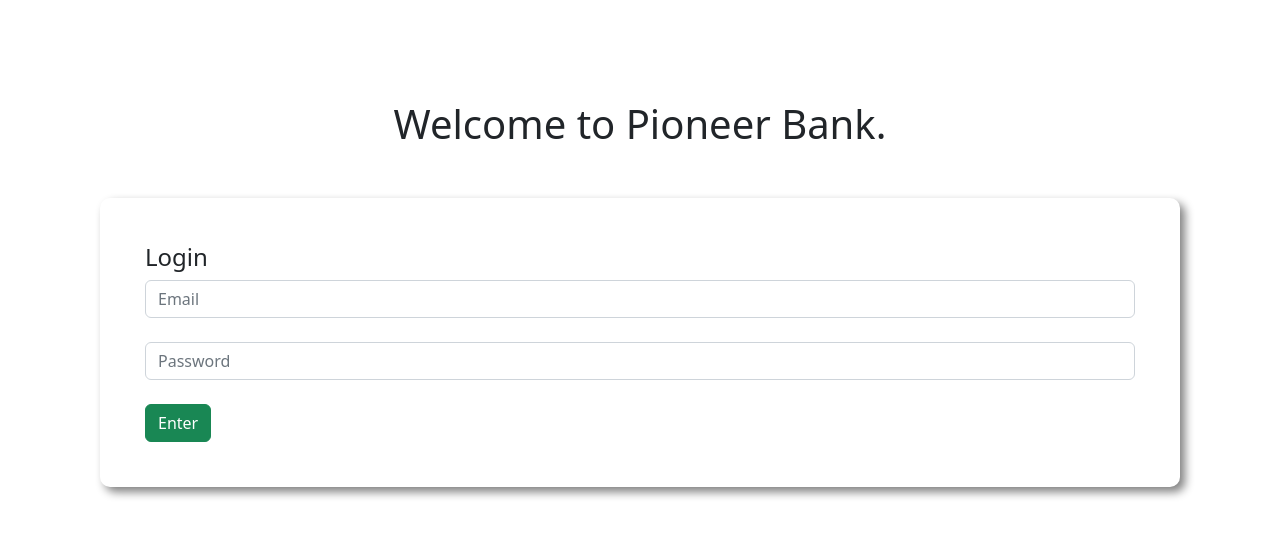
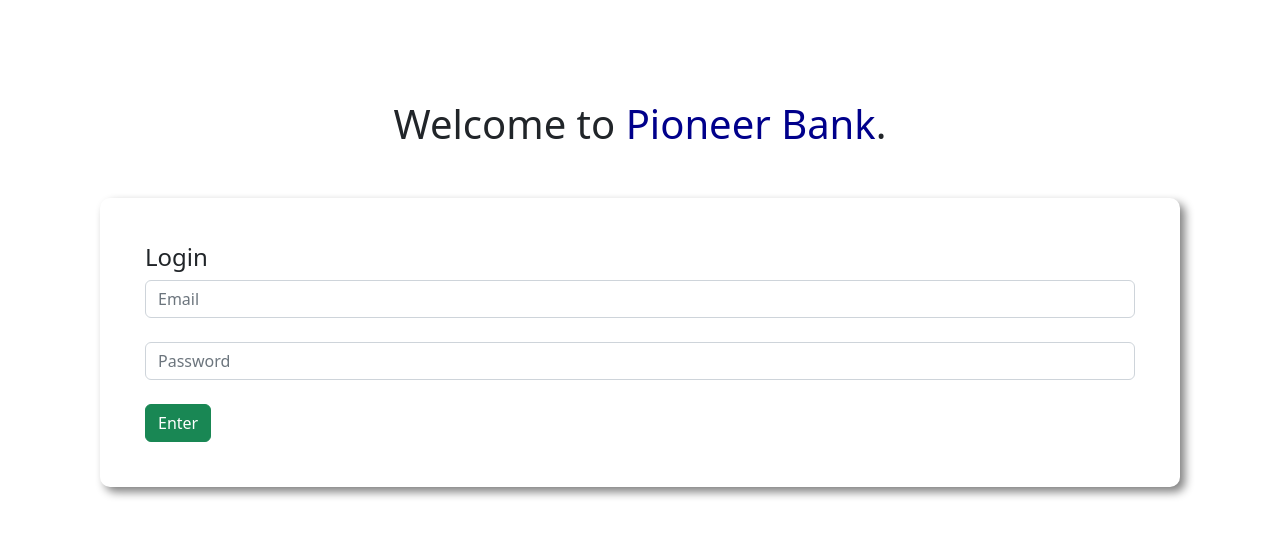
Before and after one commit to go-kawser/Pioneer-Bank-Modern-Banking-UI, a plain HTML site: page index.html in a window 1280 px wide. Drawn offline with nearby package versions, Linux system fonts and the light colour scheme.

Commit message:
updation the cond

```diff
--- a/index.html
+++ b/index.html
@@ -11,11 +11,12 @@
     <!-- Bootstrap link -->
     <link href="https://cdn.jsdelivr.net/npm/bootstrap@5.2.2/dist/css/bootstrap.min.css" rel="stylesheet"
         integrity="sha384-Zenh87qX5JnK2Jl0vWa8Ck2rdkQ2Bzep5IDxbcnCeuOxjzrPF/et3URy9Bv1WTRi" crossorigin="anonymous">
+
 </head>
-
+<!-- code start -->
 <body>
     <div id="login-area">
-        <h1 class="text-center">Welcome to Pioneer Bank.</h1>
+        <h1 class="text-center">Welcome to <span>Pioneer Bank</span>.</h1>
         <div class="submit-area">
             <h4>Login</h4>
             <input type="text" class="form-control" placeholder="Email">
@@ -65,7 +66,12 @@
             </div>
         </div>
     </div>
+    <!-- code end -->
+
+    <!-- javascript -->
     <script>
+        // Let's started the javascript
+
  // login button event handler
  const loginBtn = document.getElementById('login');
  loginBtn.addEventListener("click", function () {
--- a/style.css
+++ b/style.css
@@ -1,6 +1,9 @@
 body{
     /* display: none; */
     padding: 100px;
+}
+span{
+    color: darkblue;
 }
 .submit-area{
     /* display: none; */
```
Lines whose indentation alone changed are shown as unchanged.
